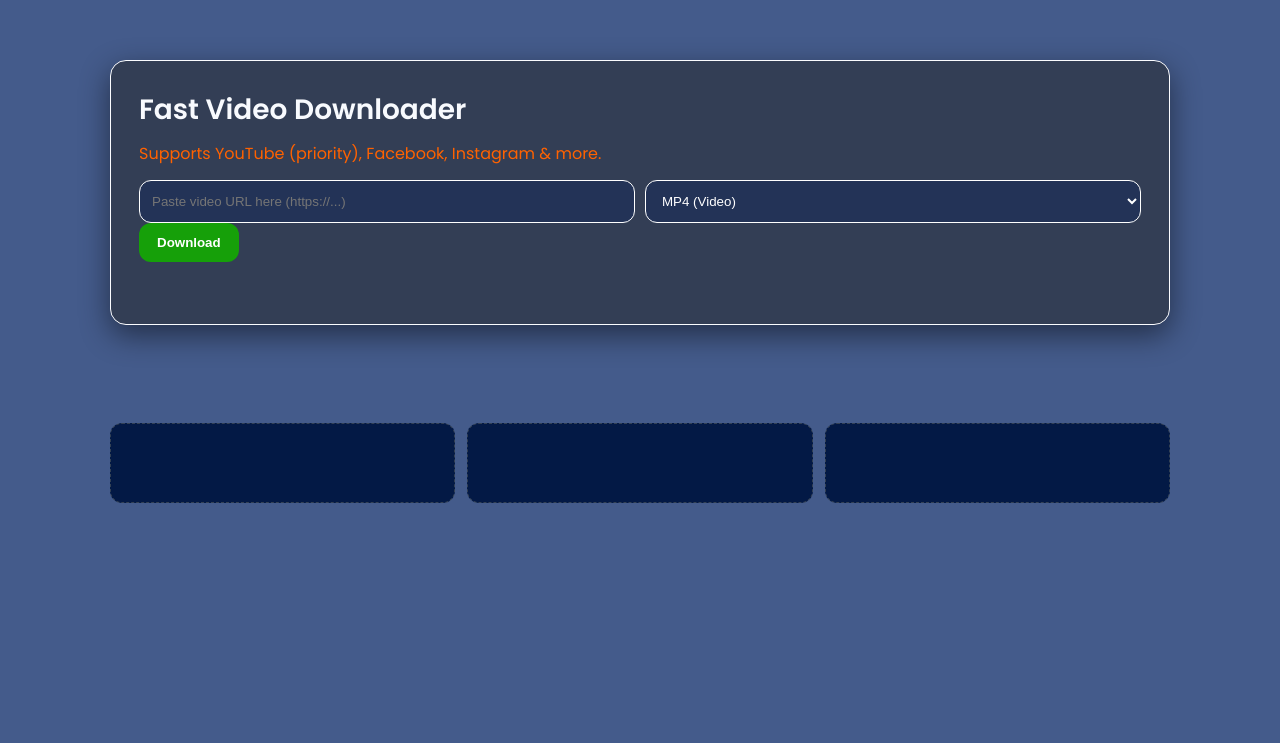
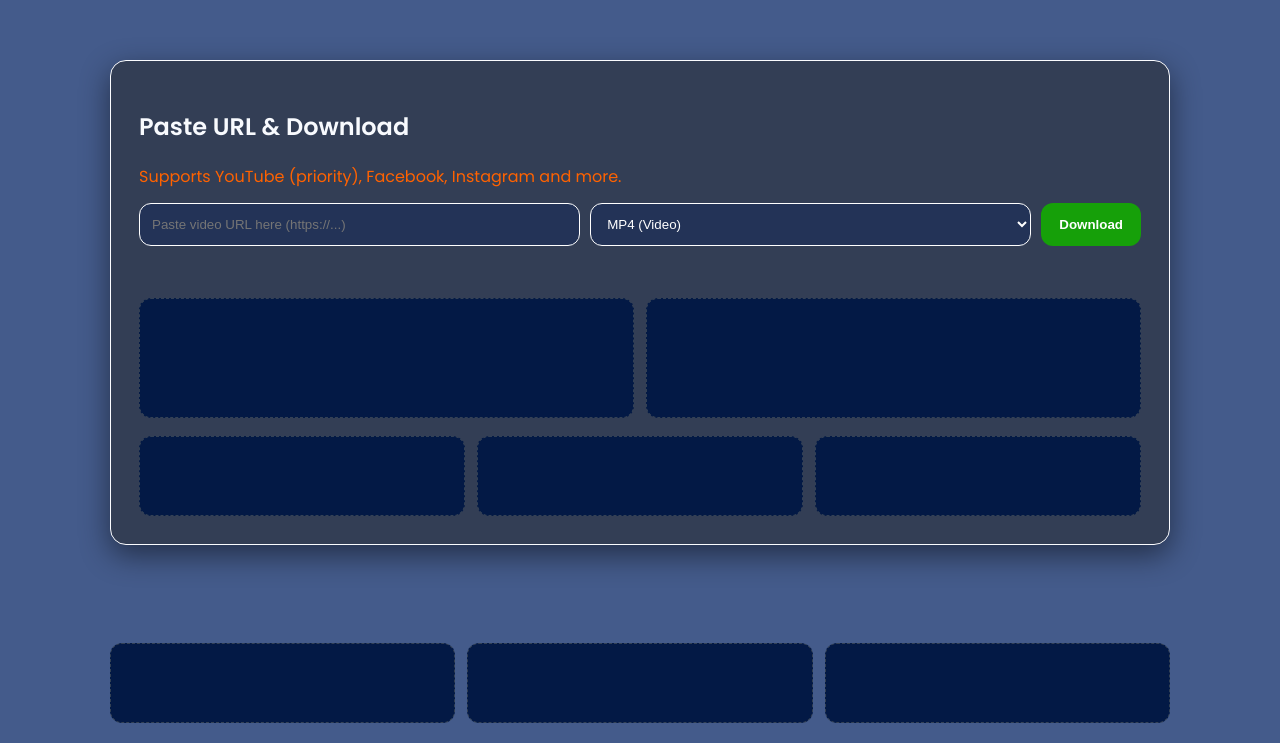
Before and after one commit to Farman-RT/QuickSaver, a Flask app: page / in a window 1280 px wide. Shown: the part 71-814 px from the top of the page. Before the commit the page ends 574 px from the top, so only its background shows below. Run offline with Flask 3, Linux system fonts and the light colour scheme; some libraries are stand-ins or nearby versions.

Commit message:
Update home.html

```diff
--- a/templates/home.html
+++ b/templates/home.html
@@ -2,46 +2,47 @@
 {% block content %}
 <section class="hero">
   <div class="hero-inner">
-    <h1>Fast Video Downloader</h1>
-    <p class="muted">Supports YouTube (priority), Facebook, Instagram & more.</p>
+    <h2>Paste URL & Download</h2>
+    <p class="muted">Supports YouTube (priority), Facebook, Instagram and more.</p>
 
     <div class="input-row">
-      <input id="videoUrl" type="text" placeholder="Paste video URL here (https://...)" />
-      <select id="format">
+      <input id="videoUrl" name="videoUrl" type="text" placeholder="Paste video URL here (https://...)" />
+      <select id="format" name="format">
         <option value="mp4">MP4 (Video)</option>
         <option value="mp3">MP3 (Audio)</option>
       </select>
+      <button id="downloadBtn" class="btn">Download</button>
     </div>
 
-    <!-- 🔹 Ad (hidden by default) -->
-    <div id="timed-ad" class="ad-row" style="display:none;">
-      <div class="ad small-ad">
-        <!-- Monetag Banner Ad Code -->
-        <script async src="https://example.monetag.com/ads.js"></script>
-        <ins class="monetag-ad" data-zone="9754291"></ins>
-        <script>
-          (adsbyMonetag = window.adsbyMonetag || []).push({});
-        </script>
-      </div>
-    </div>
+    <div id="status" class="status"></div>
 
-    <!-- Download Button -->
-    <button id="downloadBtn" class="btn">Download</button>
+    <!-- Top ads: left & right -->
+   <div class="ad-row top-ads">
+  <div class="ad small-ad">
+    <!-- Monetag: Home Top Left -->
+    <script async data-cfasync="false" src="//upgulpinon.com/1?z=9760480"></script>
+  </div>
 
-    <div id="status" class="status" role="status" aria-live="polite"></div>
+  <div class="ad small-ad">
+    <!-- Monetag: Home Top Right -->
+    <script async data-cfasync="false" src="//upgulpinon.com/1?z=9760479"></script>
+  </div>
+</div>
+
+
+    <!-- Footer small ads (3) -->
+    <div class="ad-row footer-ads">
+  <div class="ad">
+    <script async data-cfasync="false" src="//upgulpinon.com/1?z=9760478"></script>
+  </div>
+  <div class="ad">
+    <script async data-cfasync="false" src="//upgulpinon.com/1?z=9760476"></script>
+  </div>
+  <div class="ad">
+    <script async data-cfasync="false" src="//upgulpinon.com/1?z=9760477"></script>
+  </div>
+</div>
+
   </div>
 </section>
-
-<!-- 🔹 Script -->
-<script>
-  document.getElementById("downloadBtn").addEventListener("click", function () {
-    let ad = document.getElementById("timed-ad");
-    if (ad) {
-      ad.style.display = "block";   // show ad
-      setTimeout(function () {
-        ad.style.display = "none";  // hide ad after 5 sec
-      }, 5000);
-    }
-  });
-</script>
 {% endblock %}
```
